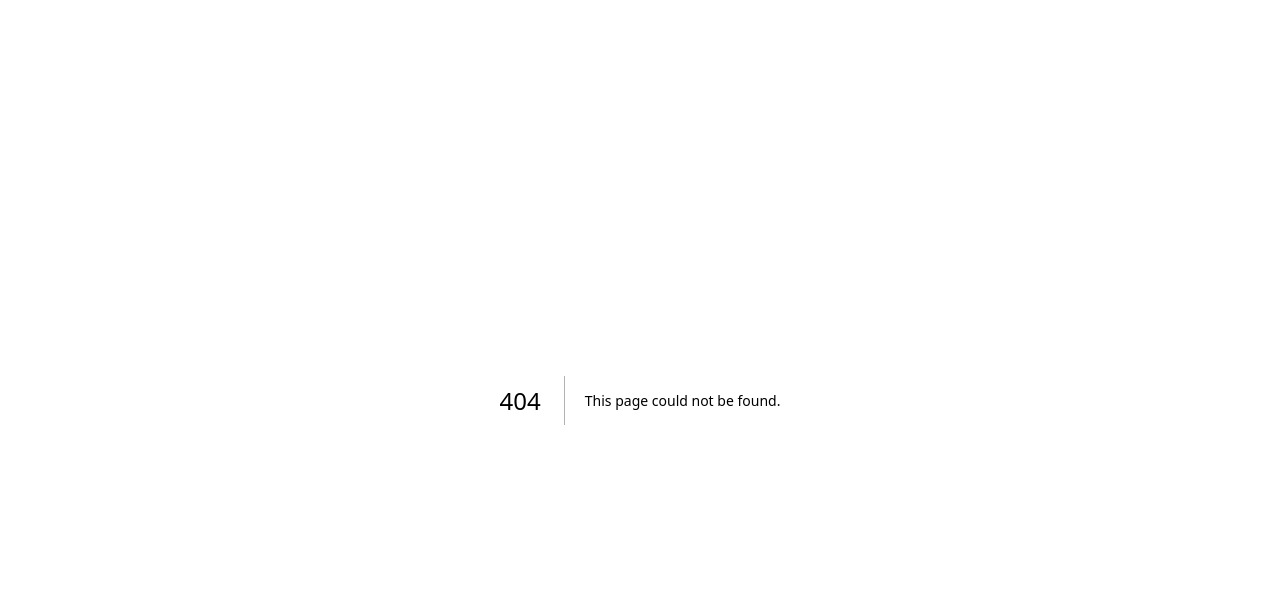
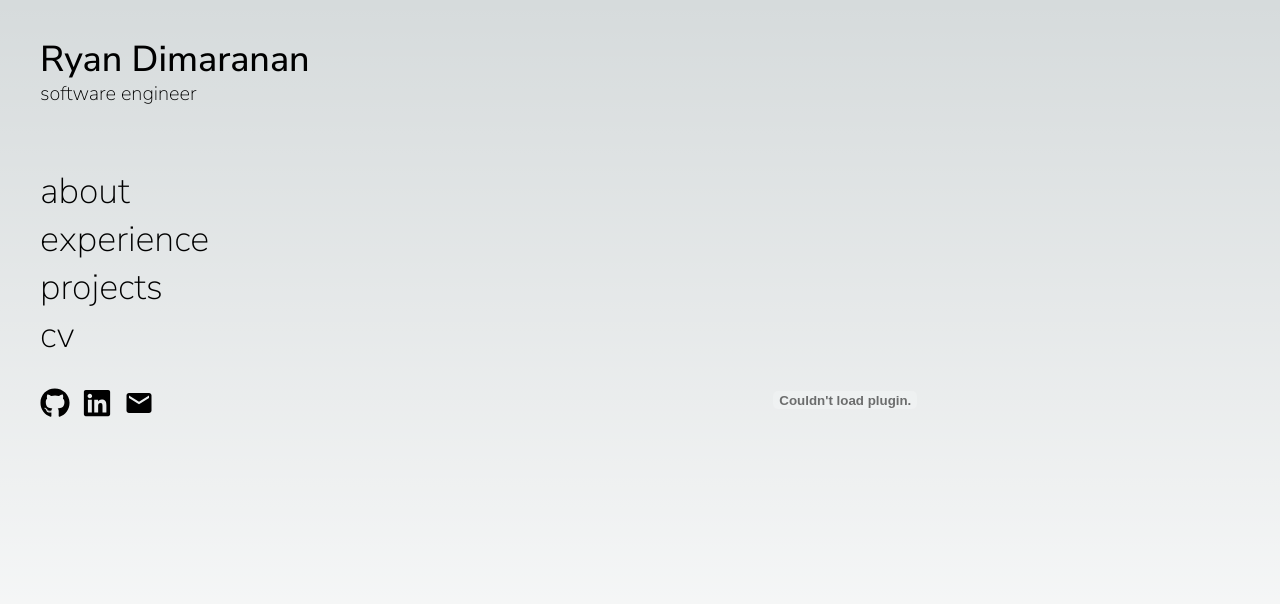
Before and after one commit to ryannd/ryannd.github.io, a Next.js app: page /cv in a window 1280 px wide. Before the commit this address had no page. Shown: the top 604 px of the page. Built offline with nearby package versions, Linux system fonts and the light colour scheme.

Commit message:
:sparkles: (cv) add cv page with pdf

```diff
--- /dev/null
+++ b/pages/cv.tsx
@@ -0,0 +1,13 @@
+import Layout from '../components/layout'
+
+export default function Cv() {
+    return <Layout>
+        <embed
+            src="/documents/Ryan_Resume.pdf"
+            type="application/pdf"
+            height="100%"
+            width="100%"
+        ></embed>
+
+    </Layout>
+}
```
Also changed, not shown: 1 other file (tests, documents, lock files or other folders).
